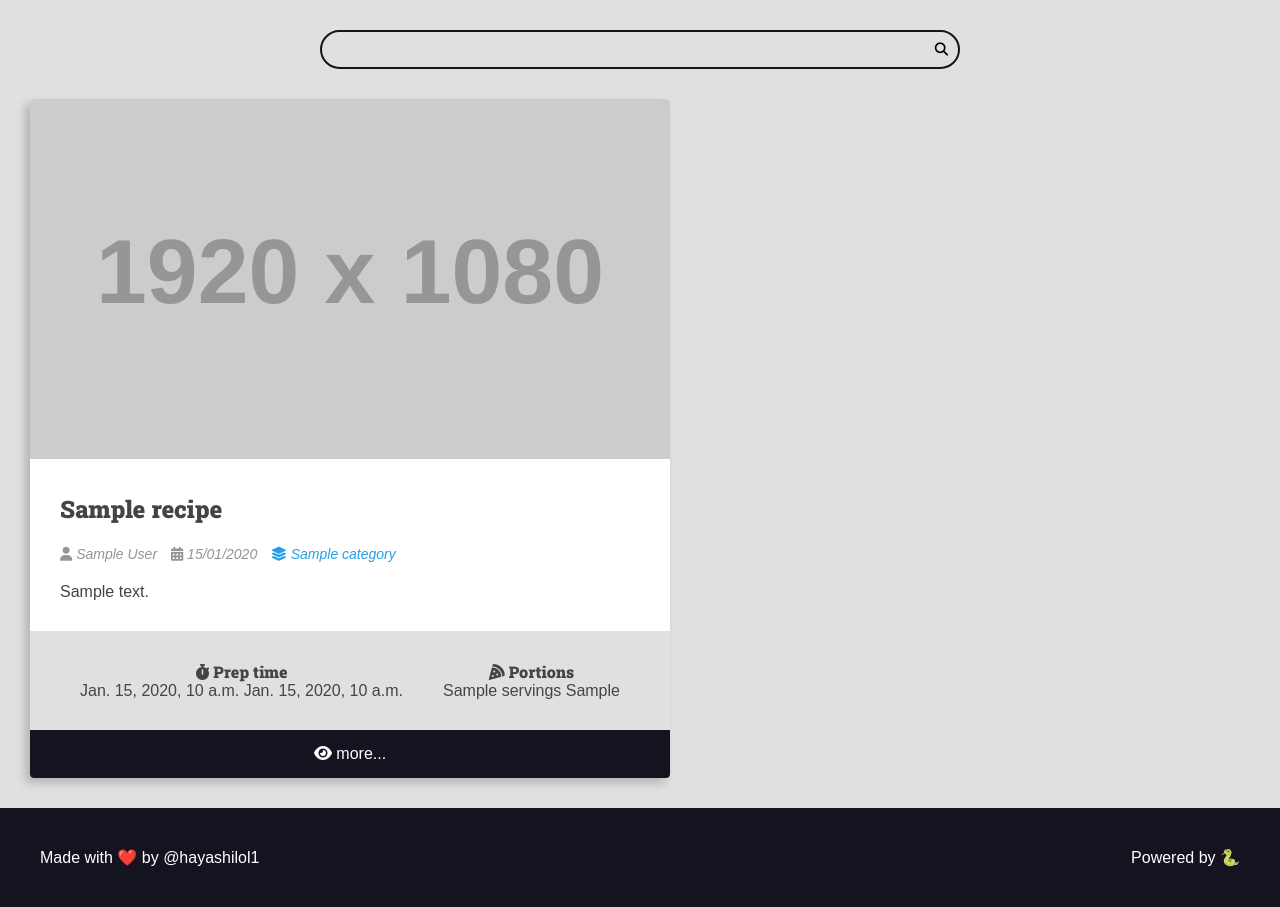
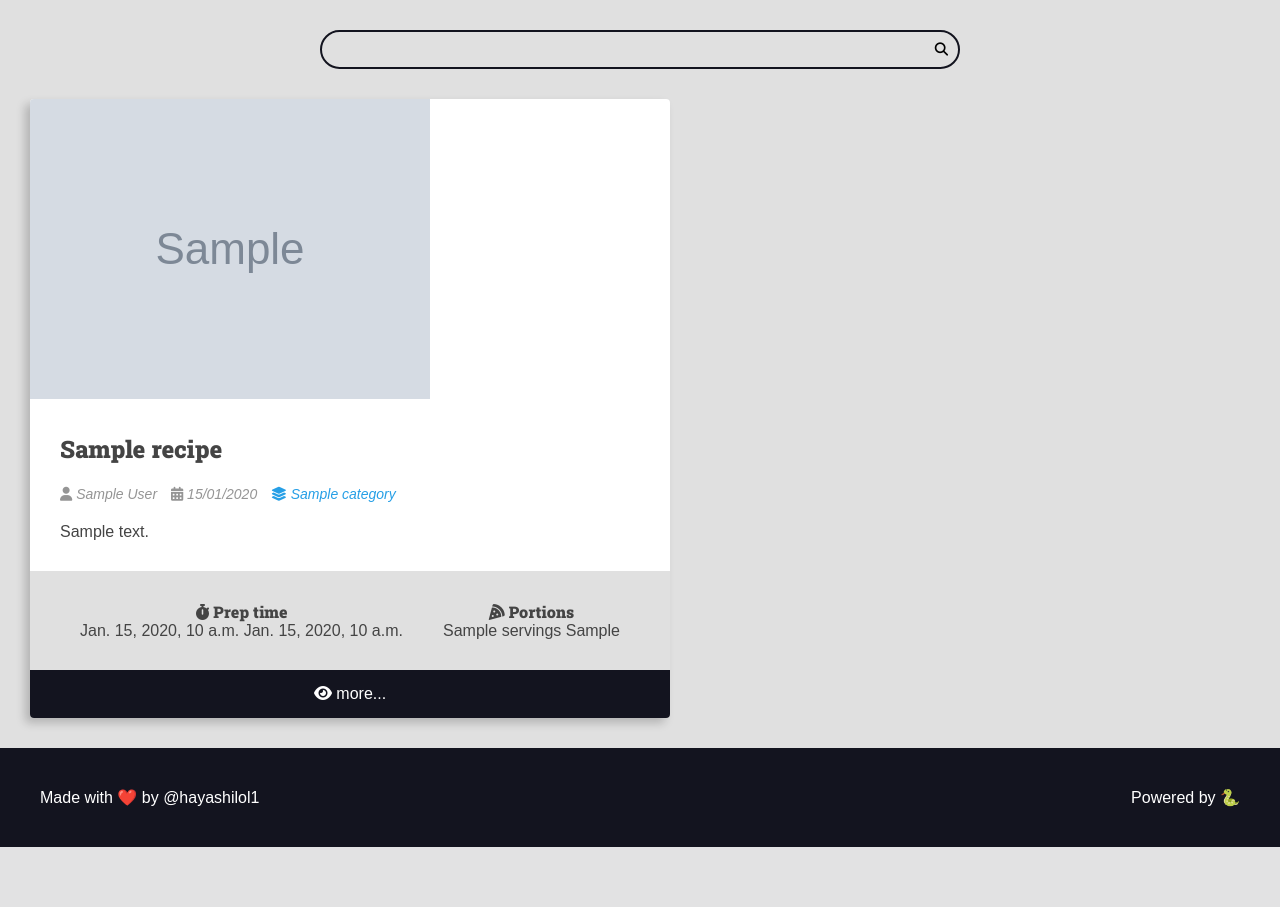
Before and after one commit to mmaachado/django-recipes, a Django app: template recipes/templates/recipes/pages/home.html in a window 1280 px wide. Shown: the part 113-1020 px from the top of the page. After the commit the page ends 960 px from the top, so only its background shows below. Run offline with Django 4.2, Linux system fonts and the light colour scheme; the template is opened without the code that fills it: most values are stand-ins (such as "Sample title", 1, 10 or a date in 2020); grey boxes marked "Sample" are stand-in pictures; grey boxes labelled with a size stand in for pictures from a placeholder-image service; some libraries are stand-ins or nearby versions.

Commit message:
fix card height and added onerror for img tag

```diff
--- a/recipes/static/recipes/css/styles.css
+++ b/recipes/static/recipes/css/styles.css
@@ -178,6 +178,7 @@ h6 {
 
 .recipe-list-item {
     max-width: 64rem;
+    height: fit-content;
 }
 
 .recipe-list-item:hover {
--- a/recipes/templates/recipes/partials/recipe.html
+++ b/recipes/templates/recipes/partials/recipe.html
@@ -1,6 +1,6 @@
 <div class="recipe recipe-list-item">
     <div class="recipe-cover">
-        <img src="https://via.placeholder.com/1920x1080.png?text=No+Image" alt="no-image.png">
+        <img src="{{ recipe.cover.url }}" alt="no-image.png", onerror="https://via.placeholder.com/1920x1080.png?text=No+Image">
     </div>
     <div class="recipe-title-container">
         <h2 class="recipe-title">{{ recipe.title }}</h2>
```
